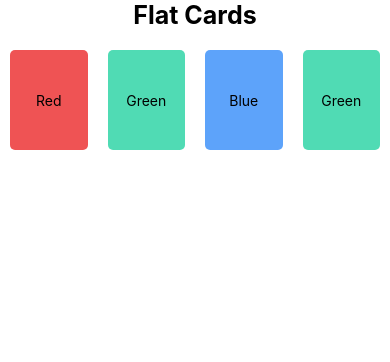
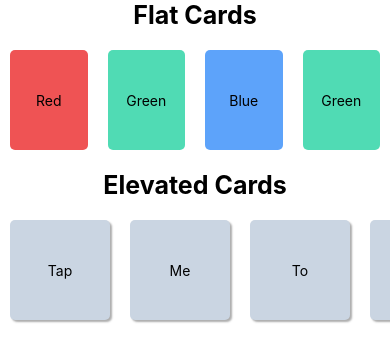
Before and after one commit to m-kazi/React-Native-Projects, a React Native app in the folder STYLER02/: screen / in a window 390 px wide. Shown: the top 362 px of the page. Built offline with nearby package versions, Linux system fonts and the light colour scheme.

Commit message:
ElevatedCard-01

```diff
--- a/STYLER02/App.tsx
+++ b/STYLER02/App.tsx
@@ -1,12 +1,14 @@
 import {View, Text, SafeAreaView, ScrollView} from 'react-native';
 import React from 'react';
 import FlatCards from './components/FlatCards';
+import ElevatedCards from './components/ElevatedCards';
 
 const App = () => {
   return (
     <SafeAreaView>
       <ScrollView>
         <FlatCards />
+        <ElevatedCards />
       </ScrollView>
     </SafeAreaView>
   );
--- /dev/null
+++ b/STYLER02/components/ElevatedCards.tsx
@@ -0,0 +1,59 @@
+import {ScrollView, StyleSheet, Text, View} from 'react-native';
+import React from 'react';
+
+export default function ElevatedCards() {
+  return (
+    <View>
+      <Text style={styles.headingText}>Elevated Cards</Text>
+      <ScrollView horizontal style={styles.container}>
+        <View style={[styles.card, styles.cardElevated]}>
+          <Text>Tap</Text>
+        </View>
+        <View style={[styles.card, styles.cardElevated]}>
+          <Text>Me</Text>
+        </View>
+        <View style={[styles.card, styles.cardElevated]}>
+          <Text>To</Text>
+        </View>
+        <View style={[styles.card, styles.cardElevated]}>
+          <Text>Scroll</Text>
+        </View>
+        <View style={[styles.card, styles.cardElevated]}>
+          <Text>More...</Text>
+        </View>
+      </ScrollView>
+    </View>
+  );
+}
+
+// styles
+const styles = StyleSheet.create({
+  headingText: {
+    fontSize: 25,
+    fontWeight: 'bold',
+    paddingHorizontal: 10,
+    textAlign: 'center',
+  },
+  container: {
+    paddingVertical: 10,
+  },
+  card: {
+    width: 100,
+    height: 100,
+    alignItems: 'center',
+    justifyContent: 'center',
+    borderRadius: 5,
+    margin: 10,
+  },
+  cardElevated: {
+    backgroundColor: '#CAD5E2',
+    // elevation: 3,
+    shadowOffset: {
+      width: 2,
+      height: 2,
+    },
+    shadowColor: '#333',
+    shadowOpacity: 0.4,
+    shadowRadius: 2,
+  },
+});
```
